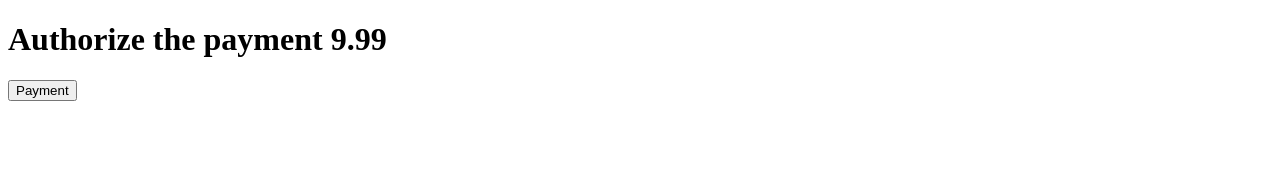
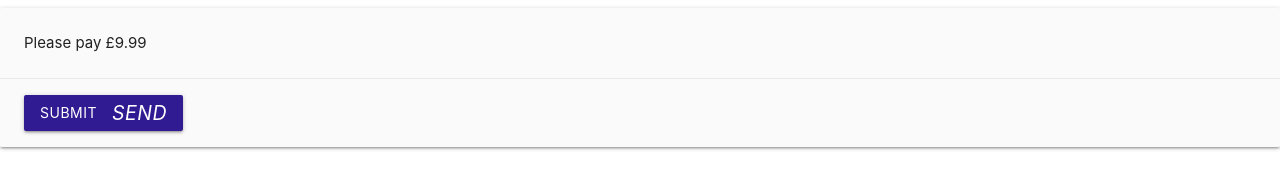
Before and after one commit to cowlingj/Payments-Hackathon-2019, a plain HTML site: page app/src/static/Home.htm in a window 1280 px wide. Drawn offline with nearby package versions, Linux system fonts and the light colour scheme.

Commit message:
made html pretty

```diff
--- a/app/src/static/Home.htm
+++ b/app/src/static/Home.htm
@@ -1,15 +1,25 @@
 <!DOCTYPE html>
 <html>
+
 <head>
-<title>Page Title</title>
-<style>
-body {background-color: white;}
-</style>
+  <title>Payment</title>
+  <link rel="stylesheet" href="https://cdnjs.cloudflare.com/ajax/libs/materialize/1.0.0/css/materialize.min.css">
+  <script src="https://cdnjs.cloudflare.com/ajax/libs/materialize/1.0.0/js/materialize.min.js"></script>
 </head>
+
 <body>
 
-<h1>Authorize the payment 9.99</h1>
-<button type="button" onclick="">Payment</button>
+  <div class="card grey lighten-5">
+    <div class="card-content">
+      Please pay £9.99
+    </div>
+    <div class="card-action">
+      <a href="/success" class="btn waves-effect waves-light deep-purple darken-4" type="submit" name="action">Submit
+        <i class="material-icons right">send</i>
+      </a>
+    </div>
+  </div>
 
 </body>
+
 </html>
```
